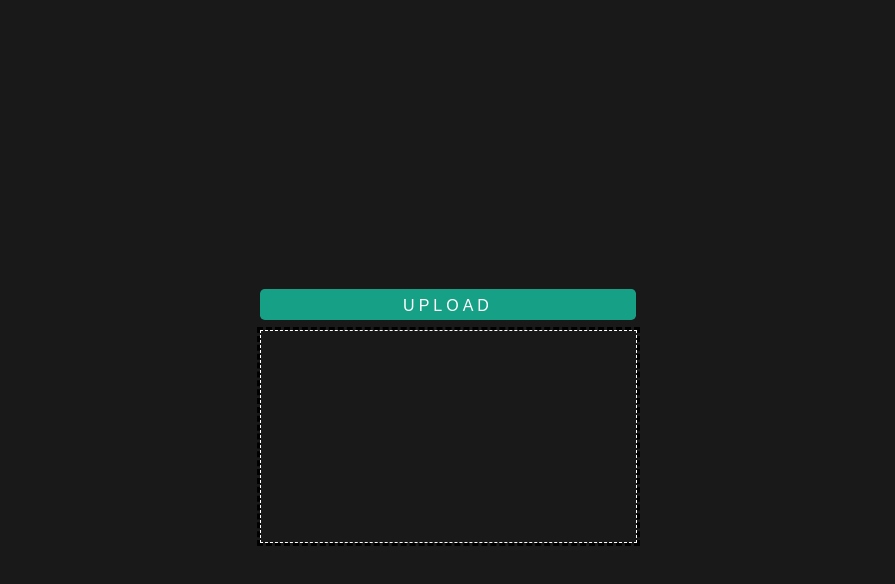
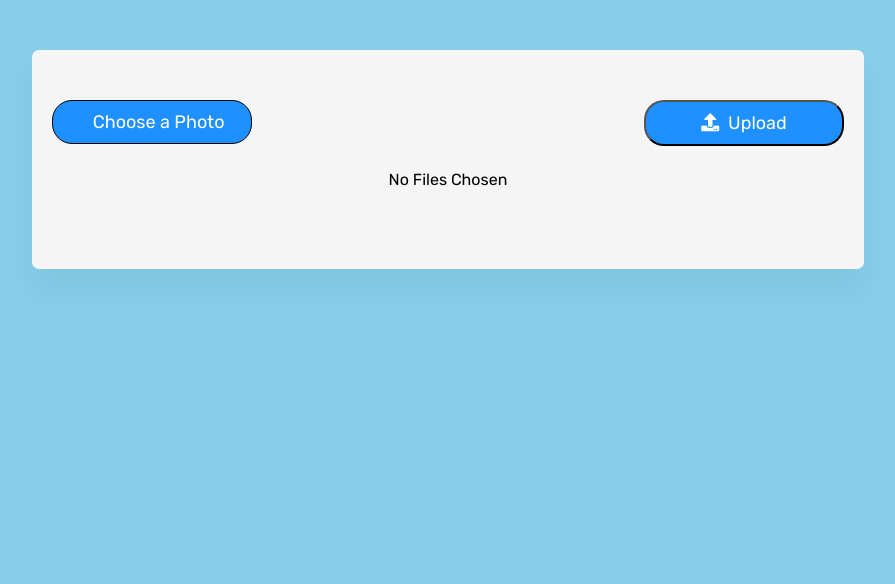
Before and after one commit to Ken-GH2021/JavaScript_uploadImage, a plain HTML site: page index.html in a window 1280 px wide. Shown: the whole page, without its empty margins (192-1087 px from the left). Drawn offline with Linux system fonts and the light colour scheme.

Commit message:
Add files via upload

```diff
--- a/index.html
+++ b/index.html
@@ -1,26 +1,40 @@
-
-
 <!DOCTYPE html>
 <html lang="en">
 <head>
-
-    <meta charset="UTF-8">
-    <meta http-equiv="X-UA-Compatible" content="IE-edge">
     <meta name="viewport" content="width=device-width, initial-scale=1.0">
+    <title>Multiple Image Upload Preview</title>
+    <!--Font Awesome Icons-->
+    <link rel="stylesheet" href="https://cdnjs.cloudflare.com/ajax/libs/font-awesome/5.15.3/css/all.min.css">
+    <!-- Google Fonts -->
+    <link href="https://fonts.googleapis.com/css2?family=Rubik&display=swap" rel="stylesheet">
+    <!-- Stylesheet -->
     <link rel="stylesheet" href="style.css">
-    <title>Upload Image</title>
+</head>
+<body>
+    <div class="container">
+        <input type="file" id="file-input" accept="image/png, image/jpeg" onchange="preview()" multiple>
 
 
-</head>
 
-<body>
-    <input type="file" id="image_input" accept="image/png, image/jpg " hidden>
+        <label for="file-input">
+            <i class="fa fa-picture-o" ></i> &nbsp; Choose a Photo
 
-    <label for="image_input" >UPLOAD </label>
 
-    <div id="display_image"></div>
+        </label>
 
+
+       <button type="submit" class="btn"> <i class="fas fa-upload"></i> &nbsp;Upload</button>
+
+
+        <p id="num-of-files">No Files Chosen</p>
+
+        <div id="images"></div>
+
+
+    </div>
+
+
+    <!--Script-->
     <script src="script.js"></script>
-
 </body>
 </html>
--- a/script.js
+++ b/script.js
@@ -1,13 +1,23 @@
+let fileInput = document.getElementById("file-input");
+let imageContainer = document.getElementById("images");
+let numOfFiles = document.getElementById("num-of-files");
 
+function preview(){
+    imageContainer.innerHTML = "";
+    numOfFiles.textContent = `${fileInput.files.length} Files Selected`;
 
-const image_upload = document.querySelector("#image_input");
-var uploaded_image = "";
-
-image_upload.addEventListener('change', function() {
-    const reader = new FileReader();
-    reader.addEventListener('load', () => {
-      uploaded_image = reader.result;
-      document.querySelector("#display_image").style.backgroundImage = `url(${uploaded_image})`;
-    });
-    reader.readAsDataURL(this.files[0]);
-});
+    for(i of fileInput.files){
+        let reader = new FileReader();
+        let figure = document.createElement("figure");
+        let figCap = document.createElement("figcaption");
+        figCap.innerText = i.name;
+        figure.appendChild(figCap);
+        reader.onload=()=>{
+            let img = document.createElement("img");
+            img.setAttribute("src",reader.result);
+            figure.insertBefore(img,figCap);
+        }
+        imageContainer.appendChild(figure);
+        reader.readAsDataURL(i);
+    }
+}
--- a/style.css
+++ b/style.css
@@ -1,50 +1,93 @@
+*{
+    padding: 0;
+    margin: 0;
+    box-sizing: border-box;
+    font-family: "Rubik",sans-serif;
+}
 body{
-    background: rgba(0,0,0,0.9);
+    background-color: skyblue;
+    display: inline;
+}
+.container{
+    background-color: whitesmoke;
+    width: 65%;
+    min-width: 450px;
+    position: relativea;
+    margin:  50px auto;
+    padding: 50px 20px;
+    border-radius: 7px;
+    box-shadow: 0 20px 35px rgba(0,0,0,0.05);
+}
+input[type="file"]{
+    display: none;
+}
+label{
+    display: block;
+    position: relative;
+    background-color: #1E90FF;
+    width: 200px;
+    color: #ffffff;
+    font-size: 18px;
+    text-align: center;
+    width: 200px;
+    padding: 10px 0;
+    margin: auto;
+    border: solid black 1.4px;
+    border-radius: 20px;
+    float: left;
+    cursor: pointer;
+}
+
+
+
+
+.container p{
+    text-align: center;
+    margin: 70px 0 30px 0;
+}
+#images{
+    width: 90%;
+    position: relative;
+    margin: auto;
     display: flex;
-    justify-content: center;
-    align-items: center;
-    gap: 10px;
-    flex-direction: column;
-    height: 100vh;
-
+    justify-content: space-evenly;
+    gap: 20px;
+    flex-wrap: wrap;
 
 }
 
-#display_image{
+.btn{
 
-    width: 375px;
-    height: 211px;
-    outline-style:dashed ;
-    border: 1px dashed #fff;
-    background-position: center;
-    background-size: cover;
+    font-size: 18px;
+    color: #ffffff;
+    background-color: #1E90FF;
+    width: 200px;
+    text-align: center;
+    padding: 10px 0;
+    border-radius: 20px;
+    margin: auto;
+    cursor: pointer;
+    float: right;
+    display: block;
+    padding-top: 10px;
+
+}
+.btn:hover, btn:focus, .btn:active{
+    box-shadow: 0 0 2px rgba(0 , 0 , 0 ,0.5);
+    -webkit-transform: scale(1.1);
 
 }
 
-label{
 
 
-
-    padding: 0.5rem;
-    font-family: Arial;
-    border-radius: 0.3rem;
-    cursor: pointer;
-    margin-top: 1rem;
-    color: #fff;
-    justify-content: center;
-    background: #16a085;
-    width: 360px;
-    height: 15px;
+figure{
+    width: 45%;
+}
+img{
+    width: 100%;
+}
+figcaption{
     text-align: center;
-    letter-spacing: 4px;
-
-
-
+    font-size: 2.4vmin;
+    margin-top: 0.5vmin;
 }
-
-#image_input{
-
-
-    box-shadow: blue;
-
-}
```
